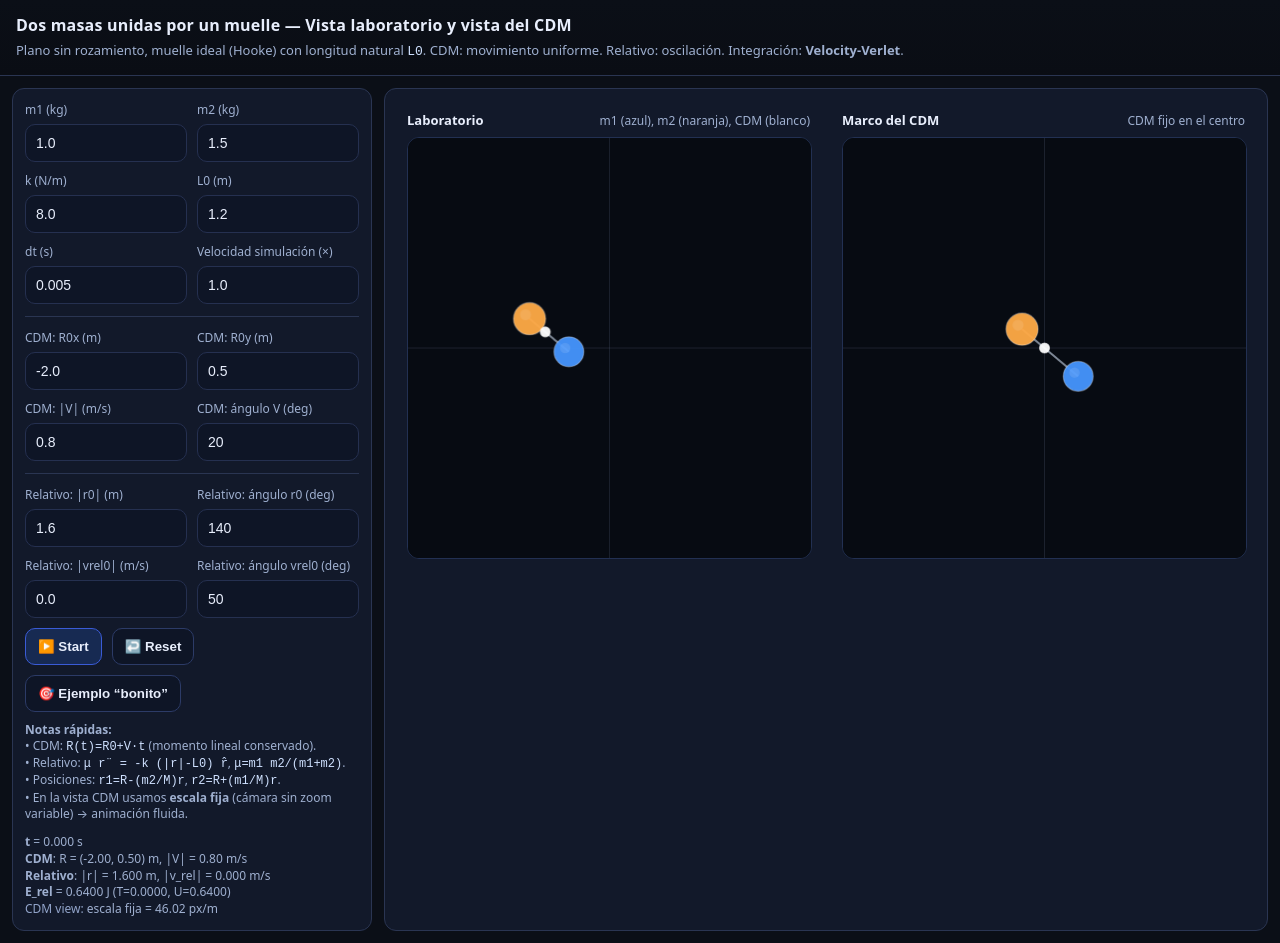
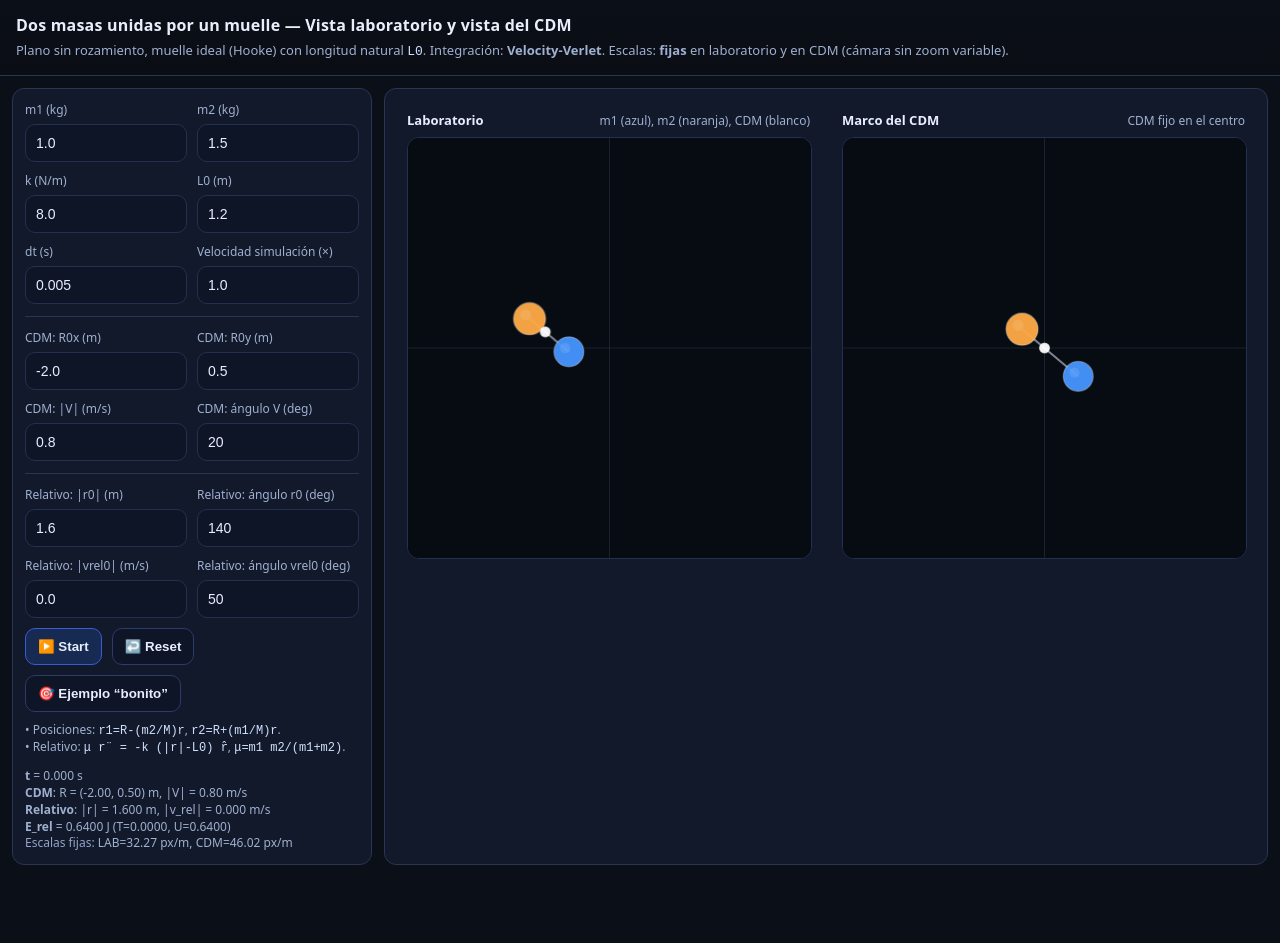
Before and after one commit to JesusSubias/potencial-armonico, a plain HTML site: page index.html in a window 1280 px wide. After the commit the page ends 877 px from the top, so only its background shows below. Drawn offline with Linux system fonts and the light colour scheme.

Commit message:
Refactor scale calculations and update comments

```diff
--- a/index.html
+++ b/index.html
@@ -43,7 +43,7 @@
 <header>
   <h1>Dos masas unidas por un muelle — Vista laboratorio y vista del CDM</h1>
   <p>Plano sin rozamiento, muelle ideal (Hooke) con longitud natural <code>L0</code>.
-     CDM: movimiento uniforme. Relativo: oscilación. Integración: <b>Velocity-Verlet</b>.</p>
+     Integración: <b>Velocity-Verlet</b>. Escalas: <b>fijas</b> en laboratorio y en CDM (cámara sin zoom variable).</p>
 </header>
 
 <div class="wrap">
@@ -133,11 +133,8 @@
       </div>
 
       <div class="small">
-        <b>Notas rápidas:</b><br>
-        • CDM: <code>R(t)=R0+V·t</code> (momento lineal conservado).<br>
-        • Relativo: <code>μ r¨ = -k (|r|-L0) r̂</code>, <code>μ=m1 m2/(m1+m2)</code>.<br>
         • Posiciones: <code>r1=R-(m2/M)r</code>, <code>r2=R+(m1/M)r</code>.<br>
-        • En la vista CDM usamos <b>escala fija</b> (cámara sin zoom variable) → animación fluida.
+        • Relativo: <code>μ r¨ = -k (|r|-L0) r̂</code>, <code>μ=m1 m2/(m1+m2)</code>.
       </div>
     </div>
 
@@ -279,13 +276,18 @@
   // Relative motion (r and vrel)
   let r, vrel;
 
-  // Traces stored in WORLD coords (meters), not pixels
-  const traceR_world = [];   // COM path in lab frame, points = {x,y} in meters
-  const traceR2c_world = []; // mass2 path in COM frame, points = {x,y} in meters
+  // Traces stored in WORLD coords (meters)
+  const traceR_world = [];     // COM path in lab frame
+  const traceR2c_world = [];   // mass2 path in COM frame
   const TRACE_MAX = 900;
 
-  // Fixed camera scale for COM view (computed once on reset)
+  // Fixed camera scales (computed on reset)
   let fixedScaleCOM = 1;
+  let fixedScaleLAB = 1;
+
+  // Fixed lab camera center (world coords). Keep it at origin for now.
+  const centerLabWorld = vec(0,0);
+  const centerCOMWorld = vec(0,0);
 
   function readInputs(){
     m1 = parseFloat($("m1").value);
@@ -313,7 +315,7 @@
     vrel = vec(vrelmag*Math.cos(vrelang), vrelmag*Math.sin(vrelang));
   }
 
-  // Relative acceleration a_rel(r) = -(k/mu)(|r|-L0) r_hat
+  // Relative acceleration: a_rel(r) = -(k/mu)(|r|-L0) r_hat
   function aRel(rr){
     const d = norm(rr);
     if(d < 1e-10) return vec(0,0);
@@ -322,7 +324,7 @@
     return vec(factor*rhatx, factor*rhaty);
   }
 
-  // One step velocity-Verlet for relative motion
+  // One step velocity-Verlet (relative dynamics)
   function step(){
     const a0 = aRel(r);
     const rNext = add( add(r, mul(vrel, dt)), mul(a0, 0.5*dt*dt) );
@@ -337,26 +339,6 @@
   // --- Animation loop (accumulator) ---
   let last = null;
   let acc = 0;
-
-  function reset(){
-    running = false;
-    $("toggle").textContent = "▶️ Start";
-    t = 0;
-    acc = 0;
-    last = null;
-
-    readInputs();
-
-    traceR_world.length = 0;
-    traceR2c_world.length = 0;
-
-    // Fixed scale for COM view (no zoom breathing)
-    const rLen0 = Math.max(1e-6, norm(r));
-    const spanCOM = Math.max(2.5, 2.2*rLen0); // meters of half-span-ish
-    fixedScaleCOM = Math.min(comSize.w, comSize.h) * 0.40 / spanCOM;
-
-    render();
-  }
 
   function drawTraceWorld(ctx, ptsWorld, centerWorld, scale, w, h, color){
     if(ptsWorld.length < 2) return;
@@ -374,6 +356,36 @@
     ctx.restore();
   }
 
+  function computeFixedScales(){
+    // Escala fija para CDM frame (basada en |r| inicial)
+    const rLen0 = Math.max(1e-6, norm(r));
+    const spanCOM = Math.max(2.5, 2.2*rLen0);
+    fixedScaleCOM = Math.min(comSize.w, comSize.h) * 0.40 / spanCOM;
+
+    // Escala fija para LAB frame: queremos que quepan R0 y las masas inicialmente.
+    // Aproximamos radio máximo inicial ~ |R0| + factor*|r|
+    const R0mag = norm(R0);
+    const spanFromR0 = 1.2*(R0mag + 0.8*rLen0) + 1.0; // margen
+    const spanLab = Math.max(3.0, spanFromR0, 2.2*rLen0 + 1.5);
+    fixedScaleLAB = Math.min(labSize.w, labSize.h) * 0.40 / spanLab;
+  }
+
+  function reset(){
+    running = false;
+    $("toggle").textContent = "▶️ Start";
+    t = 0;
+    acc = 0;
+    last = null;
+
+    readInputs();
+
+    traceR_world.length = 0;
+    traceR2c_world.length = 0;
+
+    computeFixedScales();
+    render();
+  }
+
   function render(){
     // Compute positions
     const R = add(R0, mul(V, t)); // CDM
@@ -384,28 +396,21 @@
     traceR_world.push({x:R.x, y:R.y});
     if(traceR_world.length > TRACE_MAX) traceR_world.shift();
 
-    const r2c = sub(r2, R); // COM frame position of mass2
+    const r2c = sub(r2, R);
     traceR2c_world.push({x:r2c.x, y:r2c.y});
     if(traceR2c_world.length > TRACE_MAX) traceR2c_world.shift();
 
-    // --- LAB view scale (can vary; it's fine here) ---
-    const rLen = norm(r);
-    const spanLab = Math.max(3.0, 2.2*rLen + 1.5);
-    const scaleLab = Math.min(labSize.w, labSize.h) * 0.40 / spanLab;
-
-    // --- LAB ---
+    // --- LAB (fixed scale) ---
     ctxLab.clearRect(0,0,labSize.w, labSize.h);
     ctxLab.fillStyle = "#070b12";
     ctxLab.fillRect(0,0,labSize.w, labSize.h);
     drawAxes(ctxLab, labSize.w, labSize.h);
 
-    const centerLabWorld = vec(0,0);
+    drawTraceWorld(ctxLab, traceR_world, centerLabWorld, fixedScaleLAB, labSize.w, labSize.h, "rgba(255,255,255,0.30)");
 
-    drawTraceWorld(ctxLab, traceR_world, centerLabWorld, scaleLab, labSize.w, labSize.h, "rgba(255,255,255,0.30)");
-
-    const sR  = worldToScreen(R,  centerLabWorld, scaleLab, labSize.w, labSize.h);
-    const s1  = worldToScreen(r1, centerLabWorld, scaleLab, labSize.w, labSize.h);
-    const s2  = worldToScreen(r2, centerLabWorld, scaleLab, labSize.w, labSize.h);
+    const sR  = worldToScreen(R,  centerLabWorld, fixedScaleLAB, labSize.w, labSize.h);
+    const s1  = worldToScreen(r1, centerLabWorld, fixedScaleLAB, labSize.w, labSize.h);
+    const s2  = worldToScreen(r2, centerLabWorld, fixedScaleLAB, labSize.w, labSize.h);
 
     ctxLab.save();
     ctxLab.strokeStyle = "rgba(220,235,255,0.55)";
@@ -419,13 +424,11 @@
     drawDisk(ctxLab, s2, rad2, "rgba(255,170,70,0.95)");
     drawDisk(ctxLab, sR, 5, "rgba(255,255,255,0.95)", "rgba(255,255,255,0.6)");
 
-    // --- COM frame (fixed scale!!) ---
+    // --- COM (fixed scale) ---
     ctxCOM.clearRect(0,0,comSize.w, comSize.h);
     ctxCOM.fillStyle = "#070b12";
     ctxCOM.fillRect(0,0,comSize.w, comSize.h);
     drawAxes(ctxCOM, comSize.w, comSize.h);
-
-    const centerCOMWorld = vec(0,0);
 
     drawTraceWorld(ctxCOM, traceR2c_world, centerCOMWorld, fixedScaleCOM, comSize.w, comSize.h, "rgba(255,170,70,0.30)");
 
@@ -457,7 +460,7 @@
       `<b>CDM</b>: R = (${R.x.toFixed(2)}, ${R.y.toFixed(2)}) m, |V| = ${norm(V).toFixed(2)} m/s<br>` +
       `<b>Relativo</b>: |r| = ${d.toFixed(3)} m, |v_rel| = ${norm(vrel).toFixed(3)} m/s<br>` +
       `<b>E_rel</b> = ${(Trel+Urel).toFixed(4)} J  (T=${Trel.toFixed(4)}, U=${Urel.toFixed(4)})<br>` +
-      `<span style="color:rgba(160,180,220,0.9)">CDM view:</span> escala fija = ${fixedScaleCOM.toFixed(2)} px/m`;
+      `<span style="color:rgba(160,180,220,0.9)">Escalas fijas:</span> LAB=${fixedScaleLAB.toFixed(2)} px/m, CDM=${fixedScaleCOM.toFixed(2)} px/m`;
   }
 
   function loop(ts){
@@ -514,10 +517,7 @@
 
   window.addEventListener("resize", () => {
     initCanvases();
-    // Recalcula escala fija para CDM en el nuevo tamaño
-    const rLen0 = Math.max(1e-6, norm(r));
-    const spanCOM = Math.max(2.5, 2.2*rLen0);
-    fixedScaleCOM = Math.min(comSize.w, comSize.h) * 0.40 / spanCOM;
+    computeFixedScales();
     render();
   });
 
```
